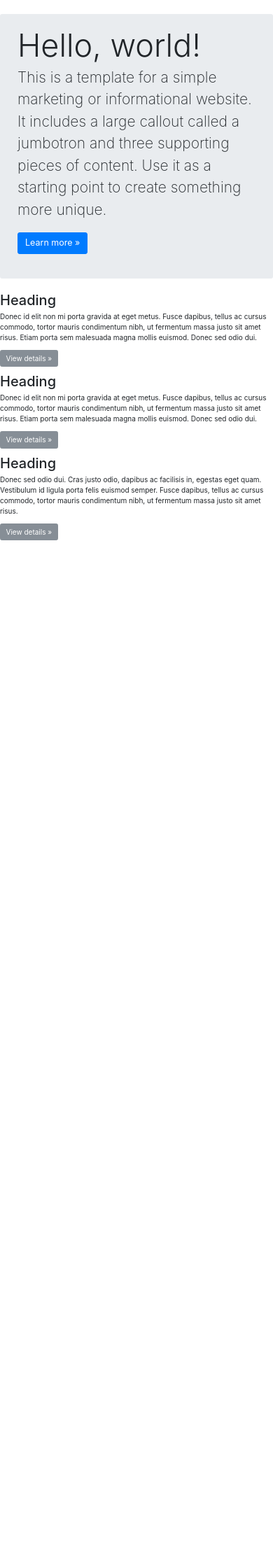
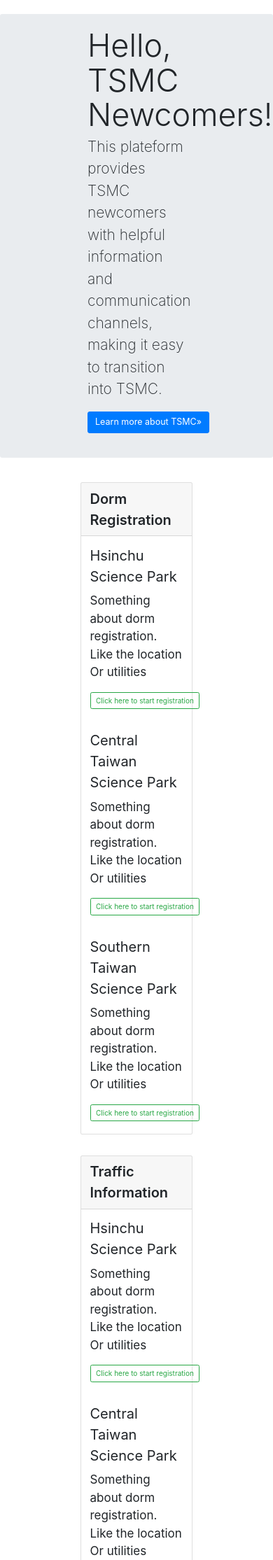
Before and after one commit to calvinlclee3/tsmc_hackathon, a Django app: page / in a window 390 px wide. Shown: the part 61-2290 px from the top of the page at 70% size. Before the commit the page ends 833 px from the top, so only its background shows below. Run offline with Django 3.2, Linux system fonts and the light colour scheme; the visitor is signed in with stand-in values (Sample User, id 1); some libraries are stand-ins or nearby versions.

Commit message:
Add files via upload

```diff
--- a/templates/home/index.html
+++ b/templates/home/index.html
@@ -1,28 +1,106 @@
-{% extends 'base.html' %} {% load static %} {% block content %}
+{% extends 'base.html' %}
+{% load static %}
+{% block navbar %}{% endblock %}
+{% block css %}
+    <link href="{% static 'css/home.css' %}" rel="stylesheet">
+    <link href="{% static 'css/bootstrap.css' %}" rel="stylesheet">
+{% endblock %}
+{% block content %}
 <div class="jumbotron">
-    <div class="container">
-        <h1 class="display-3">Hello, world!</h1>
-        <p>This is a template for a simple marketing or informational website. It includes a large callout called a jumbotron and three supporting pieces of content. Use it as a starting point to create something more unique.
-        </p>
-        <p><a class="btn btn-primary btn-lg" href="#" role="button">Learn more &raquo;</a></p>
+    <div class="container-fluid">
+        <div class="home-header-setting">
+            <h1 class="display-3">Hello, TSMC Newcomers!</h1>
+            <p>This plateform provides TSMC newcomers with helpful information and communication channels, making it easy to transition into TSMC.</p>
+            <p><a class="btn btn-primary btn-lg" href="#" role="button">Learn more about TSMC&raquo;</a></p>
+        </div>
     </div>
 </div>
 
-<!-- Example row of columns -->
-<div class="row">
-    <div class="col-md-4">
-        <h2>Heading</h2>
-        <p>Donec id elit non mi porta gravida at eget metus. Fusce dapibus, tellus ac cursus commodo, tortor mauris condimentum nibh, ut fermentum massa justo sit amet risus. Etiam porta sem malesuada magna mollis euismod. Donec sed odio dui. </p>
-        <p><a class="btn btn-secondary" href="#" role="button">View details &raquo;</a></p>
+<div>
+
+</div>
+
+<div class="info-card">
+    <div class="card">
+        <div class="card-header info-title">Dorm Registration</div>
+            <div class="row">
+                <div class="col-sm-4">
+                    <div class="card-body">
+                        <p class="card-title">Hsinchu Science Park</p>
+                        <p class="card-text">
+                            Something about dorm registration.<br>
+                            Like the location<br>
+                            Or utilities
+                        </p>
+                        <a href="#" class="btn btn-outline-success my-2 my-sm-0">Click here to start registration</a>
+                    </div>
+                </div>
+                <div class="col-sm-4">
+                    <div class="card-body">
+                        <p class="card-title">Central Taiwan Science Park</p>
+                        <p class="card-text">
+                            Something about dorm registration.<br>
+                            Like the location<br>
+                            Or utilities
+                        </p>
+                        <a href="#" class="btn btn-outline-success my-2 my-sm-0">Click here to start registration</a>
+                    </div>
+                </div>
+                <div class="col-sm-4">
+                    <div class="card-body">
+                        <p class="card-title">Southern Taiwan Science Park</p>
+                        <p class="card-text">
+                            Something about dorm registration.<br>
+                            Like the location<br>
+                            Or utilities
+                        </p>
+                        <a href="#" class="btn btn-outline-success my-2 my-sm-0">Click here to start registration</a>
+                    </div>
+                </div>
+            </div>
+        </div>
     </div>
-    <div class="col-md-4">
-        <h2>Heading</h2>
-        <p>Donec id elit non mi porta gravida at eget metus. Fusce dapibus, tellus ac cursus commodo, tortor mauris condimentum nibh, ut fermentum massa justo sit amet risus. Etiam porta sem malesuada magna mollis euismod. Donec sed odio dui. </p>
-        <p><a class="btn btn-secondary" href="#" role="button">View details &raquo;</a></p>
+</div>
+
+<div class="info-card">
+    <div class="card">
+        <div class="card-header info-title">Traffic Information</div>
+            <div class="row">
+                <div class="col-sm-4">
+                    <div class="card-body">
+                        <p class="card-title">Hsinchu Science Park</p>
+                        <p class="card-text">
+                            Something about dorm registration.<br>
+                            Like the location<br>
+                            Or utilities
+                        </p>
+                        <a href="#" class="btn btn-outline-success my-2 my-sm-0">Click here to start registration</a>
+                    </div>
+                </div>
+                <div class="col-sm-4">
+                    <div class="card-body">
+                        <p class="card-title">Central Taiwan Science Park</p>
+                        <p class="card-text">
+                            Something about dorm registration.<br>
+                            Like the location<br>
+                            Or utilities
+                        </p>
+                        <a href="#" class="btn btn-outline-success my-2 my-sm-0">Click here to start registration</a>
+                    </div>
+                </div>
+                <div class="col-sm-4">
+                    <div class="card-body">
+                        <p class="card-title">Southern Taiwan Science Park</p>
+                        <p class="card-text">
+                            Something about dorm registration.<br>
+                            Like the location<br>
+                            Or utilities
+                        </p>
+                        <a href="#" class="btn btn-outline-success my-2 my-sm-0">Click here to start registration</a>
+                    </div>
+                </div>
+            </div>
+        </div>
     </div>
-    <div class="col-md-4">
-        <h2>Heading</h2>
-        <p>Donec sed odio dui. Cras justo odio, dapibus ac facilisis in, egestas eget quam. Vestibulum id ligula porta felis euismod semper. Fusce dapibus, tellus ac cursus commodo, tortor mauris condimentum nibh, ut fermentum massa justo sit amet risus.</p>
-        <p><a class="btn btn-secondary" href="#" role="button">View details &raquo;</a></p>
-    </div>
-    {% endblock %}
+</div>
+{% endblock %}
```
